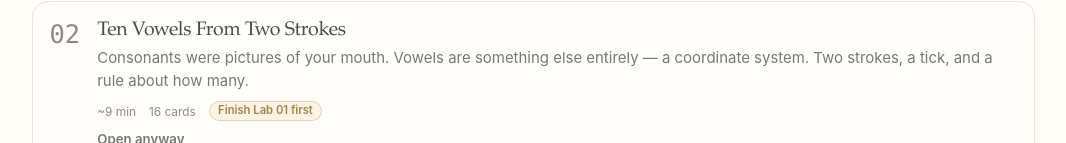
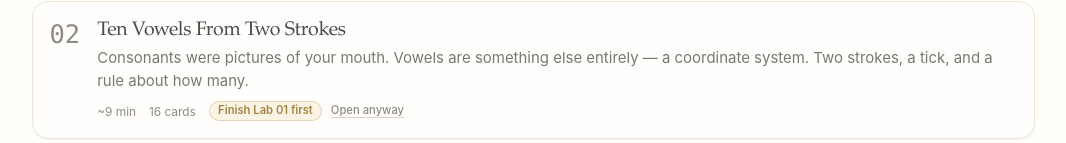
Before and after one commit to knakamura13/learning-korean, a SvelteKit app in the folder app/: page / in a window 1280 px wide. Shown: the part 809-952 px from the top of the page, without its empty margins (102-1168 px from the left). Built offline with nearby package versions, Linux system fonts and the light colour scheme; no server answers.

Commit message:
fix(home): place Open anyway beside the locked-lab pill
Move the peek link onto the same row as Finish Lab 0X first so it reads as a quieter, related action rather than a second call-to-action.

Co-authored-by: Kyle Nakamura <knakamura13dev@gmail.com>

```diff
--- a/app/src/routes/+page.svelte
+++ b/app/src/routes/+page.svelte
@@ -128,9 +128,9 @@
 								<span>{lab.steps.length} cards</span>
 								<span class="flag">
 									<span class="chip-status wait">Finish Lab {prior ? pad(prior.number) : ''} first</span>
+									<a class="peek" href="/lab/{lab.id}" aria-label="Open Lab {pad(lab.number)} anyway">Open anyway</a>
 								</span>
 							</div>
-							<a class="peek" href="/lab/{lab.id}" aria-label="Open Lab {pad(lab.number)} anyway">Open anyway</a>
 						</div>
 					</article>
 				{:else}
@@ -354,7 +354,13 @@
 		flex-wrap: wrap;
 		align-items: center;
 	}
-	.flag { min-height: 1.4em; display: inline-flex; align-items: center; }
+	.flag {
+		min-height: 1.4em;
+		display: inline-flex;
+		align-items: center;
+		gap: var(--s2);
+		flex-wrap: wrap;
+	}
 	.chip-status {
 		display: inline-flex;
 		align-items: center;
@@ -384,12 +390,12 @@
 	.lab.ahead { opacity: 0.78; }
 	.peek {
 		display: inline-block;
-		margin-top: var(--s2);
-		font-size: 0.78rem;
-		font-weight: 600;
-		color: var(--ink-soft);
+		font-size: 0.66rem;
+		font-weight: 500;
+		color: var(--ink-faint);
 		text-decoration: none;
 		border-bottom: 1px solid var(--rule-strong);
+		line-height: 1.2;
 	}
 	.peek:hover { color: var(--accent); border-bottom-color: var(--accent); }
 
```
